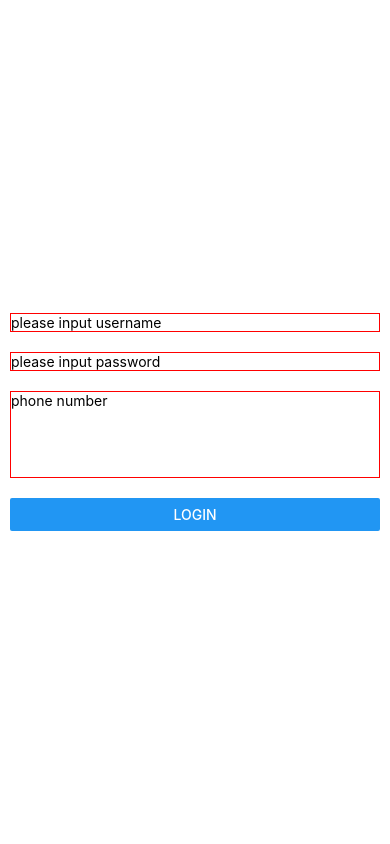
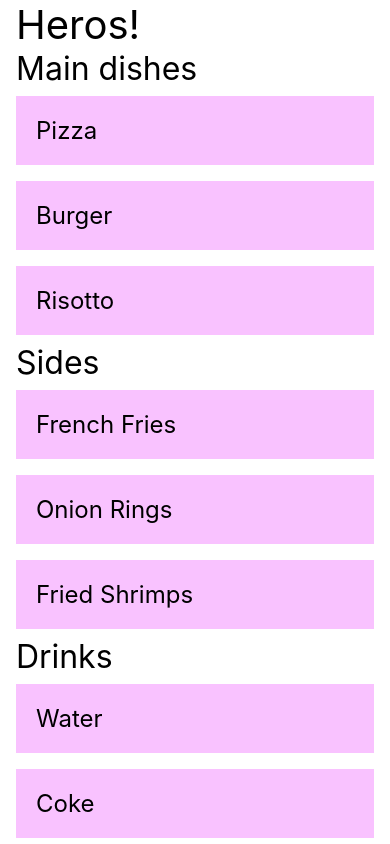
Before and after one commit to xshen053/ReactNativeLearning, a React Native app in the folder style_demo/: screen / in a window 390 px wide. Built offline with nearby package versions, Linux system fonts and the light colour scheme.

Commit message:
added SectionList

```diff
--- a/style_demo/App.js
+++ b/style_demo/App.js
@@ -9,7 +9,9 @@ import {StatusBar, Text, View} from 'react-native';
 // import Index from './src_05_Switch_StatusBar';
 // import Index from './src_06_ActivityIndicator';
 // import Index from './src_07_Image';
-import Index from './src_08_TextInput';
+// import Index from './src_08_TextInput';
+// import Index from './src_10_ScrollView';
+import Index from './src_11_SectionList';
 
 export default class App extends Component {
   render() {
--- /dev/null
+++ b/style_demo/src_11_SectionList/index.js
@@ -0,0 +1,102 @@
+import React, {Component} from 'react';
+import {
+  StyleSheet,
+  Text,
+  View,
+  SafeAreaView,
+  SectionList,
+  StatusBar,
+} from 'react-native';
+
+const DATA = [
+  {
+    title: 'Main dishes',
+    data: ['Pizza', 'Burger', 'Risotto'],
+  },
+  {
+    title: 'Sides',
+    data: ['French Fries', 'Onion Rings', 'Fried Shrimps'],
+  },
+  {
+    title: 'Drinks',
+    data: ['Water', 'Coke', 'Beer'],
+  },
+  {
+    title: 'Desserts',
+    data: ['Cheese Cake', 'Ice Cream'],
+  },
+];
+
+class App extends Component {
+  constructor() {
+    super();
+    this.state = {
+      isFresh: false,
+    };
+  }
+  loadData = () => {
+    // load animation, a circle that keeps rolling
+    this.setState({
+      isFresh: true,
+    });
+
+    // emulate fetch data, wait 1 second
+    setTimeout(() => {
+      this.setState({
+        isFresh: false,
+      });
+    }, 1000);
+  };
+
+  render() {
+    return (
+      <SafeAreaView style={styles.container}>
+        <SectionList
+          sections={DATA}
+          keyExtractor={(item, index) => item + index}
+          renderItem={({item}) => (
+            <View style={styles.item}>
+              <Text style={styles.title}>{item}</Text>
+            </View>
+          )}
+          renderSectionHeader={({section: {title}}) => (
+            <Text style={styles.header}>{title}</Text>
+          )}
+          // Pull down to refresh
+          refreshing={this.state.isFresh} // ratio of bottom, 0.1 = 10% to bottom
+          onRefresh={this.loadData}
+          // Pull up to refresh
+          // onEndReachedThreshold={0.1}
+          // onEndReached={() => {
+          //   alert('bottom');
+          // }}
+          ListHeaderComponent={() => {
+            return <Text style={{fontSize: 40}}>Heros!</Text>;
+          }}
+        />
+      </SafeAreaView>
+    );
+  }
+}
+
+const styles = StyleSheet.create({
+  container: {
+    flex: 1,
+    paddingTop: StatusBar.currentHeight,
+    marginHorizontal: 16,
+  },
+  item: {
+    backgroundColor: '#f9c2ff',
+    padding: 20,
+    marginVertical: 8,
+  },
+  header: {
+    fontSize: 32,
+    backgroundColor: '#fff',
+  },
+  title: {
+    fontSize: 24,
+  },
+});
+
+export default App;
```
Also changed, not shown: style_demo/src_10_ScrollView/index.js (added, +24 -0 lines).
